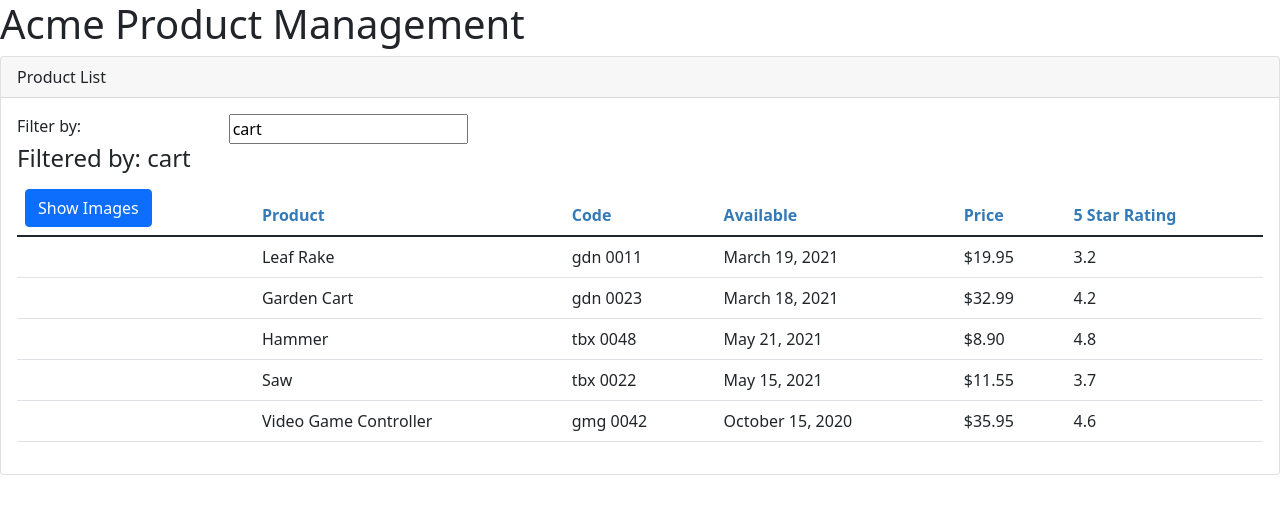
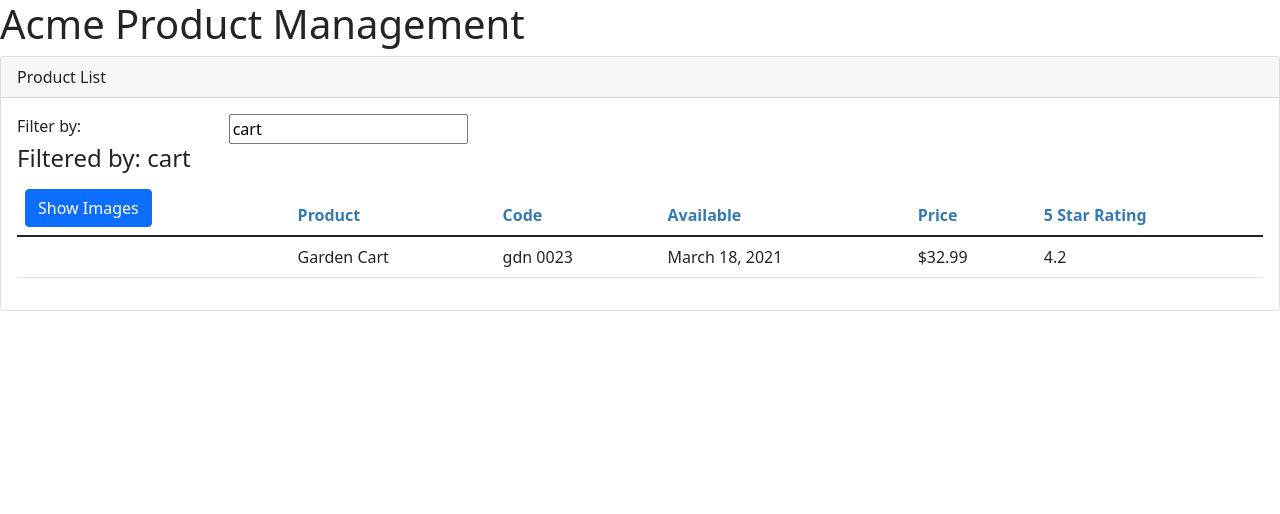
Before and after one commit to 3quanimity/Deborah-Kurata-Pulralsight-Angular-Course, an Angular app: page / in a window 1280 px wide. Shown: the top 514 px of the page. Built offline with nearby package versions, Linux system fonts and the light colour scheme.

Commit message:
filtering

```diff
--- a/src/app/products/product-list.component.html
+++ b/src/app/products/product-list.component.html
@@ -32,7 +32,7 @@
           </tr>
         </thead>
         <tbody>
-          <tr *ngFor="let product of products">
+          <tr *ngFor="let product of filteredProducts">
             <td>
               <img
                 *ngIf="showImage"
--- a/src/app/products/product-list.components.ts
+++ b/src/app/products/product-list.components.ts
@@ -19,8 +19,10 @@
   set listFilter(value: string) {
     this._listFilter = value;
     console.log('In setter:', value)
+    this.filteredProducts = this.performFilter(value);
   }
 
+  filteredProducts: IProduct[] = [];
   products: IProduct[] = [
     {
       "productId": 1,
@@ -78,6 +80,11 @@
         this.showImage = !this.showImage;
     }
 
+    performFilter(filterBy: string): IProduct[] {
+      filterBy = filterBy.toLocaleLowerCase();
+      return this.products.filter((product: IProduct) => product.productName.toLocaleLowerCase().includes(filterBy));
+    }
+
     ngOnInit(): void {
       this.listFilter = 'cart';
     }
```
